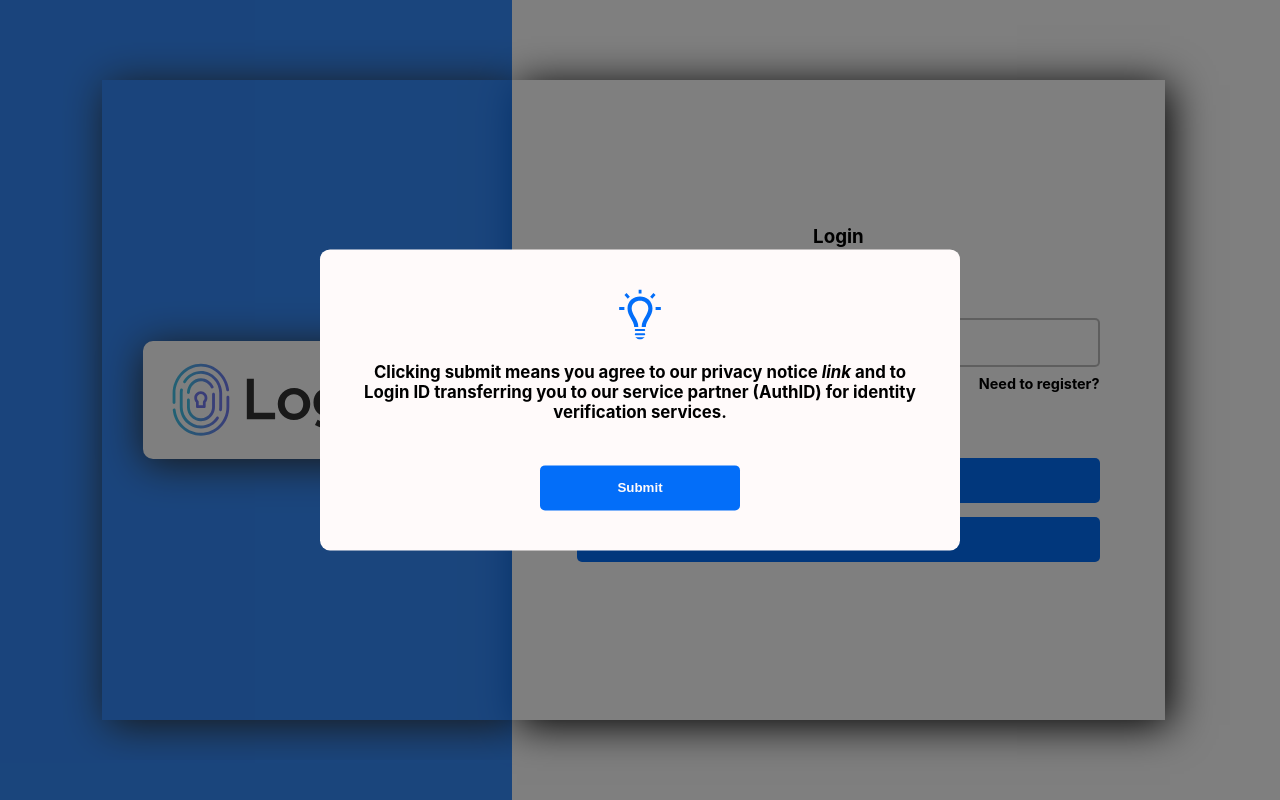
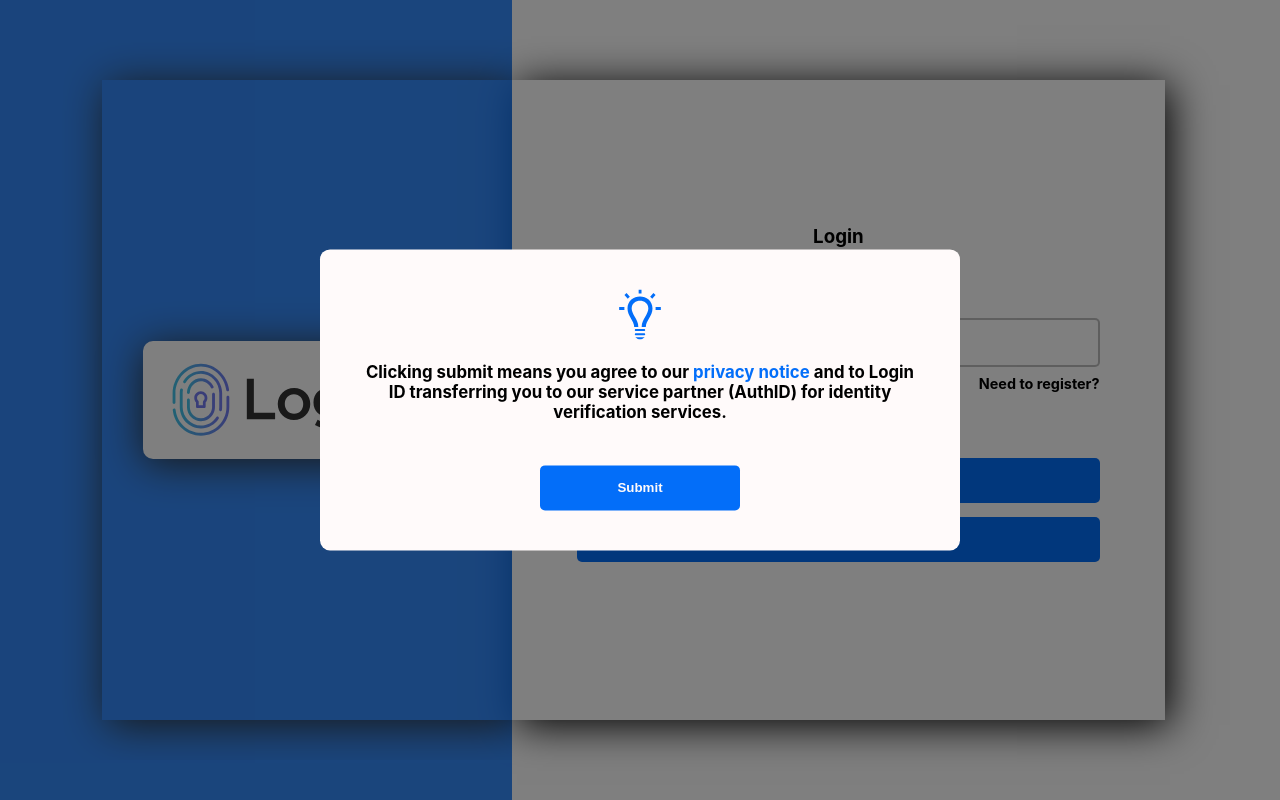
Before and after one commit to loginid1/proof-verify-example, a React (Create React App) app: page / in a window 1280 px wide. Built offline with nearby package versions, Linux system fonts and the light colour scheme; no server answers.

Commit message:
add actual link to privacy notice link

```diff
--- a/src/components/AgreeStatement/index.tsx
+++ b/src/components/AgreeStatement/index.tsx
@@ -1,5 +1,5 @@
 import React from "react";
-import { Wrapper, P } from "./style";
+import { Wrapper, P, Link } from "./style";
 import Backdrop from "../Backdrop/";
 import Button from "../Button/";
 import Modal from "../Modal/";
@@ -16,8 +16,15 @@ const AgreeStatment = ({ onClick }: Props) => {
       <Modal>
         <LightBulb fill={theme.colors.main} width="50px" height="50px" />
         <P>
-          Clicking submit means you agree to our privacy notice <i>link</i> and
-          to Login ID transferring you to our service partner (AuthID) for
+          Clicking submit means you agree to our{" "}
+          <Link
+            href="https://loginid.io/privacy-notice"
+            target="_blank"
+            rel="noreferrer noopener"
+          >
+            privacy notice
+          </Link>{" "}
+          and to Login ID transferring you to our service partner (AuthID) for
           identity verification services.
         </P>
         <Button onClick={onClick}>Submit</Button>
--- a/src/components/AgreeStatement/style.ts
+++ b/src/components/AgreeStatement/style.ts
@@ -11,3 +11,8 @@ export const P = styled.p`
   font-size: 0.7em;
   text-align: center;
 `;
+
+export const Link = styled.a`
+  color: ${(props) => props.theme.colors.main};
+  text-decoration: none;
+`;
```
